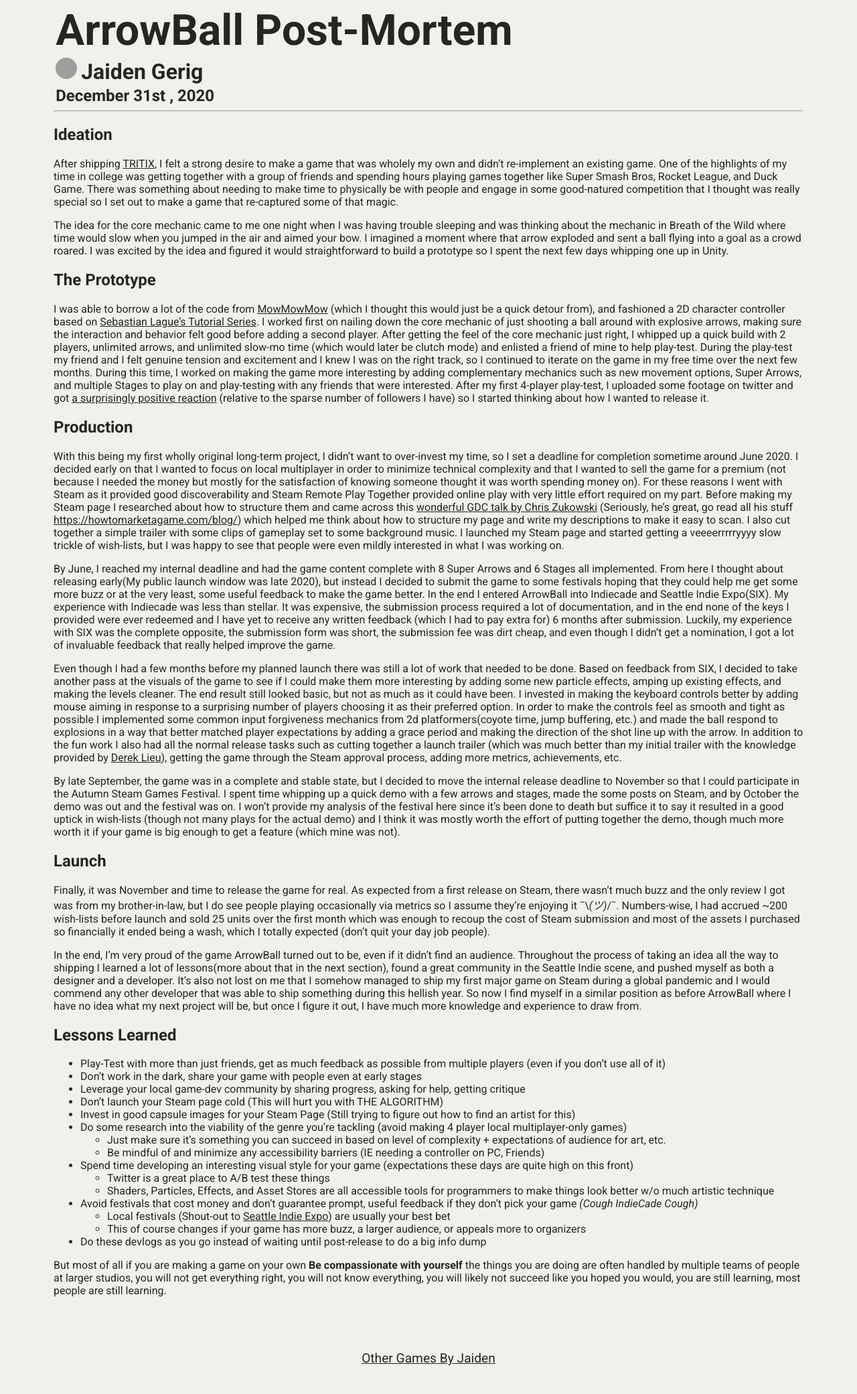
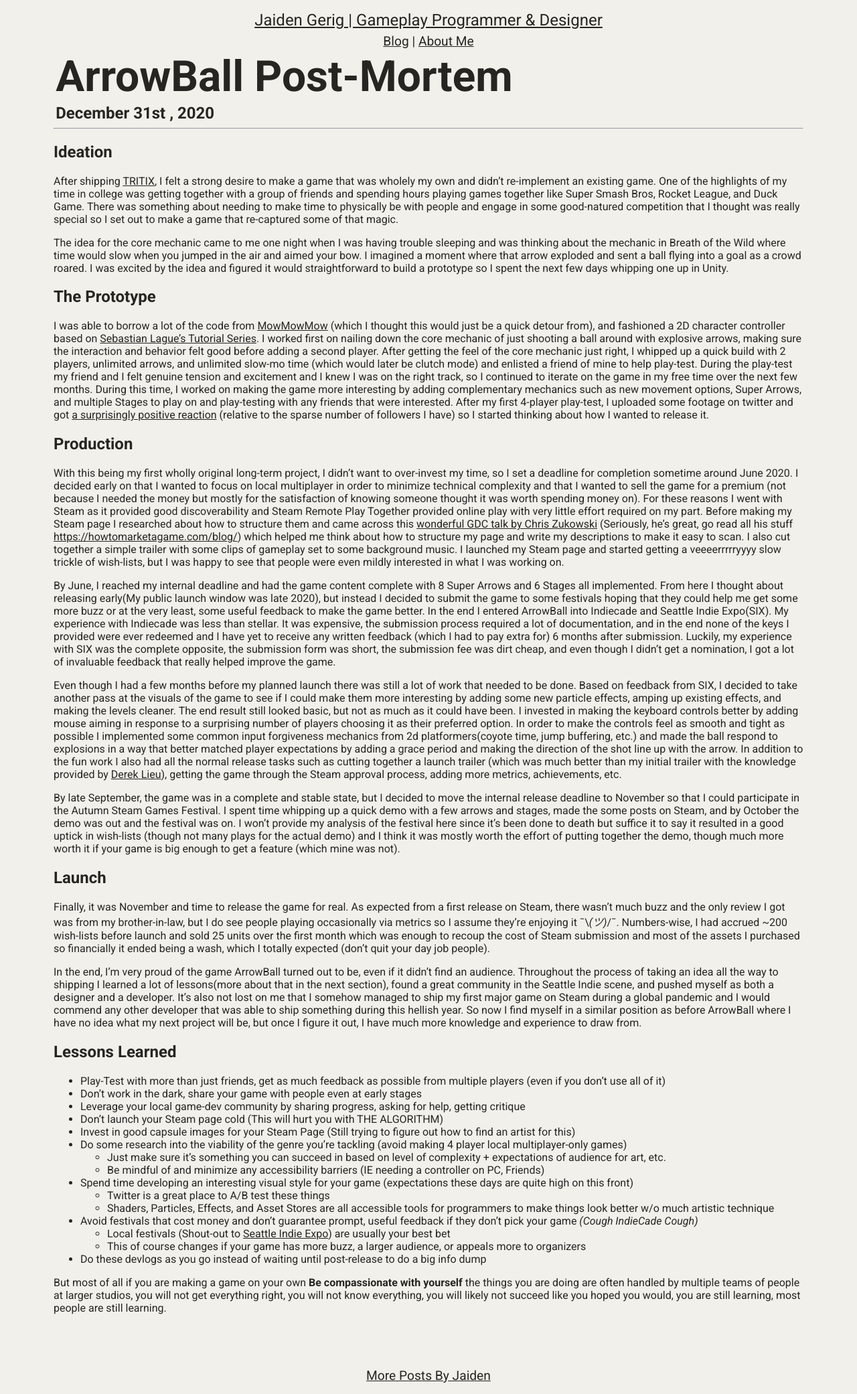
Before and after one commit to jaideng123/jaideng123.github.io, a Jekyll site: the page built from _posts/blog-posts/2020-12-31-ArrowBallRetro.md, in a window 1280 px wide. Shown: the whole page at 67% size. Built offline with Jekyll 4.4.1, drawn with Linux system fonts in a browser that asks for light colours; before the commit the page ends 2056 px from its top, so only the background shows below that; grey boxes are pictures that could not be loaded.

Commit message:
new header, setting up blog posts, other things

```diff
--- a/_layouts/blog.html
+++ b/_layouts/blog.html
@@ -6,14 +6,8 @@ layout: default
         <h1 class="blog-header__title">
             {{page.title}}
         </h1>
-        <h2 class="blog-header__me">
-            <a href="/games/">
-                <img class="headshot__img" src="/assets/images/headshot.jpg" alt="">
-                <span class="my-name"> Jaiden Gerig </span>
-            </a>
-        </h2>
         <h2 class="blog-header__date">
-            {% assign d = page.date | date: "%-d"  %}
+            {% assign d = page.date | date: "%-d" %}
             {{ page.date | date: "%B" }}
             {% case d %}
             {% when '1' or '21' or '31' %}{{ d }}st
@@ -29,5 +23,5 @@ layout: default
     </section>
 </section>
 <header class="home-link__container">
-    <a href="/games/" class="home-link">Other Games By Jaiden</a>
+    <a href="/blog/" class="home-link">More Posts By Jaiden</a>
 </header>
--- a/_layouts/default.html
+++ b/_layouts/default.html
@@ -28,6 +28,14 @@
 </head>
 
 <body>
+    <section class="page-header">
+        <section class="page-header__title">
+            <a href="/games" class="header-link">Jaiden Gerig | Gameplay Programmer & Designer</a>
+        </section>
+        <section class="page-header__links">
+            <a href="/blog" class="header-link">Blog</a> | <a href="/about" class="header-link">About Me</a>
+        </section>
+    </section>
     {{ content }}
 </body>
 
--- a/_layouts/game.html
+++ b/_layouts/game.html
@@ -1,9 +1,6 @@
 ---
 layout: default
 ---
-<header class="home-link__container">
-    <a href="/games/" class="home-link">Jaiden Gerig | Games Portfolio</a>
-</header>
 <section class="game-page">
     <header class="game-header">
         <h1 class="game-header__title game-header__title--{{page.title | downcase}}">
--- a/_sass/_games.scss
+++ b/_sass/_games.scss
@@ -22,6 +22,7 @@
         font-size: 2rem;
         text-align: center;
         margin-bottom: 0;
+        margin-top: 1rem;
     }
 
     &__social-links {
@@ -42,6 +43,7 @@
 
     &__title {
         font-size: 2rem;
+        margin-bottom: 0;
 
         &--smaller {
             font-size: 1.5rem;
--- a/_sass/_global.scss
+++ b/_sass/_global.scss
@@ -1,8 +1,21 @@
-html *
-{
+html * {
     font-family: 'Roboto', sans-serif;
     background-color: #F2F0EB;
     color: #262521;
+}
+
+.page-header {
+    text-align: center;
+
+    &__title {
+        margin-top: 1rem;
+        font-size: 1.5rem;
+    }
+
+    &__links {
+        margin-top: .4rem;
+        font-size: 1.2rem;
+    }
 }
 
 // h1{
--- /dev/null
+++ b/blog.html
@@ -0,0 +1,5 @@
+---
+layout: default
+permalink: /blog/
+---
+Blog Posts Here
```
Also changed, not shown: _layouts/redirect.html (added, +17 -0 lines), index.html (+2 -16 lines), software-engineering.html (deleted, +0 -8 lines), _posts/blog-posts/2020-12-31-ArrowBallRetro.md (renamed from _posts/devlogs/2020-12-31-ArrowBallRetro.md).
